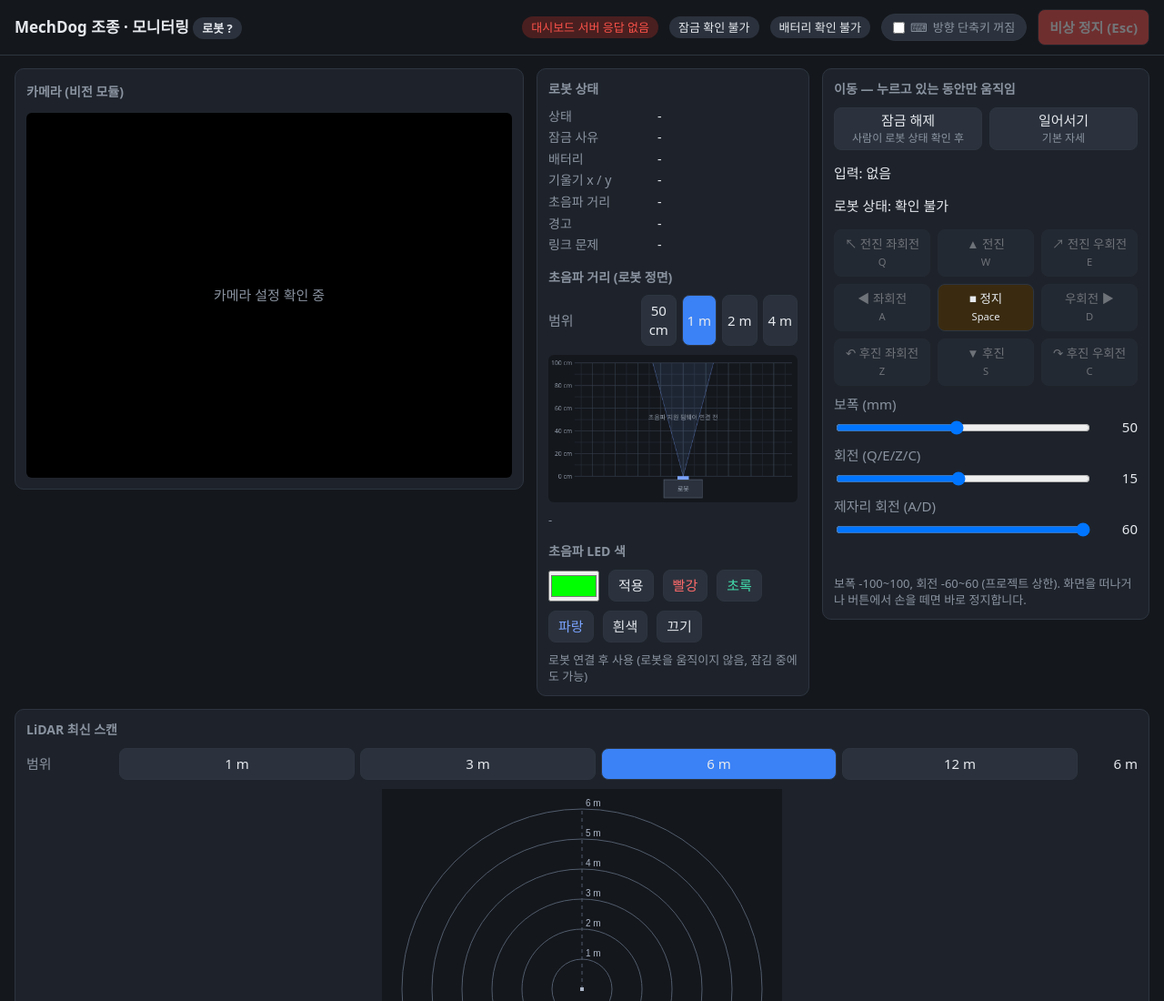
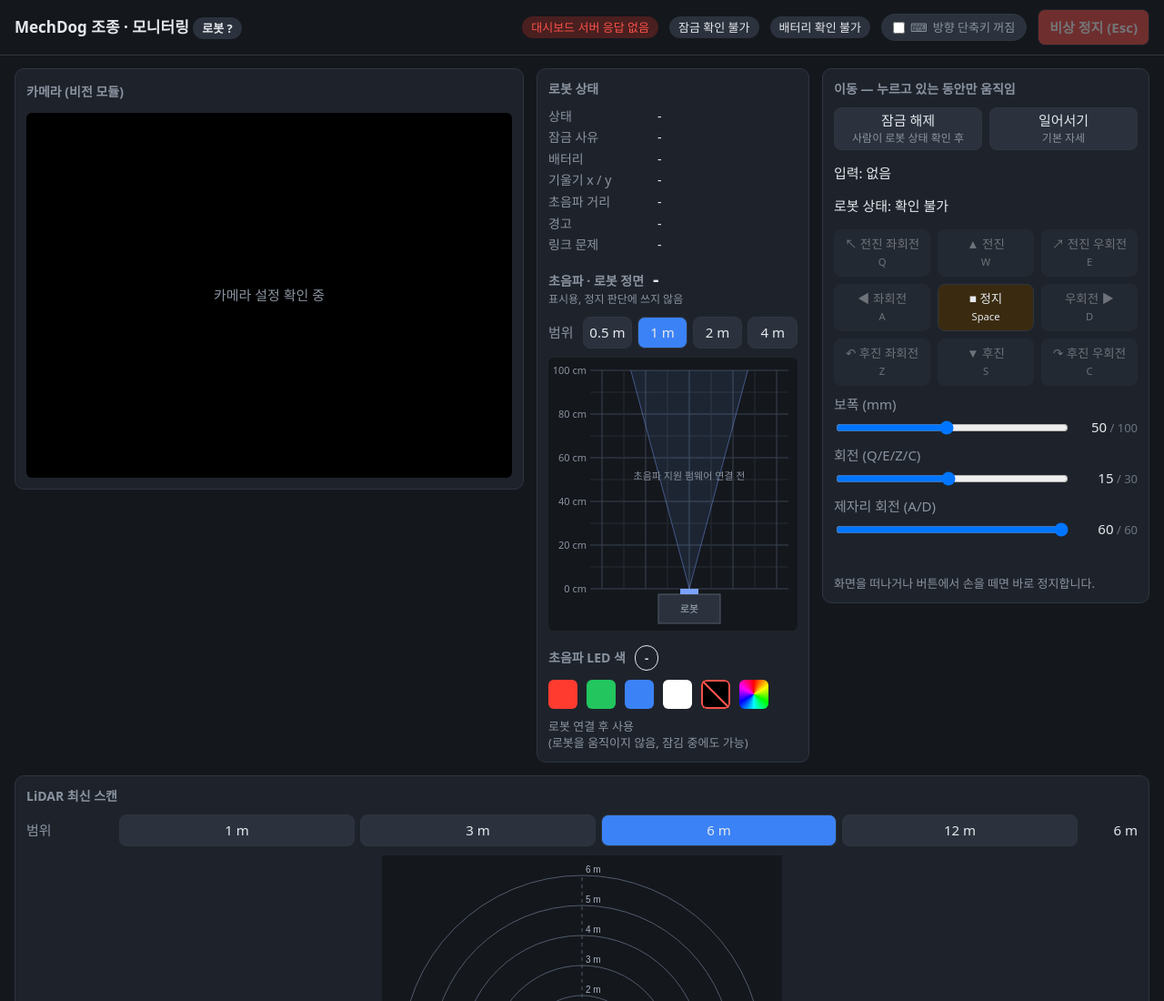
Before and after one commit to Lamed-D/Mechdog_Industry_Safety, a plain HTML site: page dashboard/index.html in a window 1280 px wide. Shown: the top 1100 px of the page at 91% size. Drawn offline with Linux system fonts and the light colour scheme; no server answers.

Commit message:
feat: 초음파·LED·슬라이더 표시 정리
좁은 로봇 상태 칸에서 초음파 격자가 줄어 보이고 눈금 글씨가 작았으며,
LED 현재 색이 안 보였고, 슬라이더 최대값을 알 수 없었다.

- 초음파: 제목 옆에 거리 수치(항상 흰색), 아래에 오래된 값·표시용 안내.
  범위 "50 cm" → "0.5 m", 버튼이 칸 폭을 채움. 격자 높이 300px,
  칸 실제 크기로 다시 그려 눈금 글씨 유지
- LED: 네모 견본 5개(끄기 = 금지 표시) + 색 직접 고르기(창을 닫으면 적용,
  적용 버튼 삭제). 제목 옆 알약에 현재 색, 감지 경고 중엔 견본 흐리게
- 슬라이더: 값 옆에 "/ 최대값", 아래 안내문의 범위 숫자 삭제
- dashboard.md 설명 갱신

Agent: claude2

Co-Authored-By: Claude Opus 5.5 <noreply@anthropic.com>

```diff
--- a/dashboard/index.html
+++ b/dashboard/index.html
@@ -42,6 +42,8 @@
   .start-row small { color:var(--dim); font-size:12px; }
   #motion-controls .row { flex-wrap:wrap; gap:4px 10px; }
   #motion-controls .row label { width:100%; white-space:nowrap; }
+  #motion-controls .row .val { min-width:64px; text-align:right; white-space:nowrap; }  /* 현재 값 + 흐린 '/ 최대값' */
+  #motion-controls .row .val output { width:auto; } #motion-controls .row .max { color:#6b7480; font-size:13px; }
   button { background:var(--btn); color:var(--text); border:1px solid var(--line); border-radius:8px;
            cursor:pointer; font:inherit; user-select:none; touch-action:none; }
   button.held { background:var(--btnon); }
@@ -52,9 +54,28 @@
   #scan-ranges { display:flex; gap:6px; flex:1; } #scan-ranges button { flex:1; padding:6px 0; } #scan-range-v { width:56px; }
   #scan { max-width:100%; height:auto; cursor:zoom-in; }
   #sonar-ranges { display:flex; gap:6px; flex:1; } #sonar-ranges button { flex:1; padding:6px 0; }
-  #sonar { width:100%; max-width:440px; height:auto; display:block; background:var(--bg); border-radius:6px; }
-  #led-controls { flex-wrap:wrap; } #led-controls #led-color { flex:0 0 56px; height:34px; padding:0; }
-  #led-controls button { padding:6px 10px; }
+  #sonar { width:100%; max-width:440px; height:300px; display:block; margin:0 auto; background:var(--bg); border-radius:6px; }  /* 격자 칸 높이 300px */
+  .sub-head { display:flex; flex-wrap:wrap; justify-content:space-between; align-items:flex-start; gap:4px 8px; margin-top:16px; }
+  .sub-head h2 { margin:0 0 10px; white-space:nowrap; }
+  .sub-head.inline { justify-content:flex-start; align-items:center; gap:10px; } .sub-head.inline h2 { margin:0; }  /* 현재 색 알약은 제목 바로 옆 */
+  .sub-head.inline + .row { margin-top:10px; }
+  #robot-status .row > label { width:auto; }  /* 좁은 상태 칸: '범위' 글자 칸을 글자만큼만, 버튼이 나머지 폭 사용 */
+  #sonar-ranges button { white-space:nowrap; }
+  .sub-right { text-align:right; } .big-value { display:block; font-size:20px; font-weight:700; color:var(--text); line-height:1.2; }
+  .sub-note { display:block; font-size:12px; color:var(--dim); } .sub-note[hidden] { display:none; }
+  .sonar-head { align-items:baseline; justify-content:flex-start; gap:10px; } .sonar-head h2 { margin:0; }  /* 거리 수치는 제목 바로 옆 */
+  .sub-notes { margin:2px 0 4px; text-align:left; }  /* 오래된 값·안내는 칸 맨 왼쪽부터 */
+  #led-controls { flex-wrap:wrap; gap:10px; }
+  .swatch { display:inline-block; width:32px; height:32px; min-width:32px; border-radius:6px; padding:0; border:none; background:var(--c); flex:0 0 32px; cursor:pointer; position:relative; overflow:hidden; }
+  .swatch.off { box-shadow:inset 0 0 0 2px #f85149;  /* 끄기: 다른 네모와 같은 크기, 테두리는 가장자리에 */
+    background:linear-gradient(to top right, transparent calc(50% - 1.25px), #f85149 calc(50% - 1.25px), #f85149 calc(50% + 1.25px), transparent calc(50% + 1.25px)), #000; }
+  .swatch.off.sel { box-shadow:inset 0 0 0 2px #f85149, 0 0 0 2px var(--panel), 0 0 0 4px var(--text); }
+  .swatch.custom { background:conic-gradient(#f00,#ff0,#0f0,#0ff,#00f,#f0f,#f00); }  /* 직접 고르기(색 조절) */
+  .swatch.custom input { position:absolute; inset:0; width:100%; height:100%; opacity:0; cursor:pointer; border:0; padding:0; }
+  .swatch.sel { box-shadow:0 0 0 2px var(--panel), 0 0 0 4px var(--text); }
+  .swatch:disabled, .swatch.dim { opacity:.35; cursor:not-allowed; }
+  .led-pill { display:inline-flex; align-items:center; gap:7px; padding:4px 10px; border-radius:999px; font-size:13px; font-weight:700; border:1px solid; white-space:nowrap; }
+  .led-pill i { width:12px; height:12px; border-radius:50%; display:inline-block; box-sizing:border-box; }
   dl { display:grid; grid-template-columns:110px 1fr; gap:4px 10px; margin:0; font-size:14px; }
   dt { color:var(--dim); } dd { margin:0; }
   .hint { color:var(--dim); font-size:13px; margin-top:10px; }
@@ -101,29 +122,28 @@
         <dt>경고</dt><dd id="s-warn">-</dd>
         <dt>링크 문제</dt><dd id="s-fault">-</dd>
       </dl>
-      <h2 style="margin-top:16px">초음파 거리 (로봇 정면)</h2>
+      <div class="sub-head sonar-head"><h2>초음파 · 로봇 정면</h2><span class="big-value" id="sonar-value">-</span></div>
+      <div class="sub-notes"><span class="sub-note" id="sonar-stale" hidden>오래된 값</span><span class="sub-note">표시용, 정지 판단에 쓰지 않음</span></div>
       <div class="row" role="group" aria-label="초음파 표시 범위">
         <label>범위</label>
         <span id="sonar-ranges">
-          <button type="button" data-sonar-range="0.5">50 cm</button>
+          <button type="button" data-sonar-range="0.5">0.5 m</button>
           <button type="button" data-sonar-range="1">1 m</button>
           <button type="button" data-sonar-range="2">2 m</button>
           <button type="button" data-sonar-range="4">4 m</button>
         </span>
       </div>
       <canvas id="sonar" width="440" height="260" aria-label="초음파 거리 격자 표시"></canvas>
-      <div class="hint" id="sonar-status">-</div>
-      <h2 style="margin-top:16px">초음파 LED 색</h2>
+      <div class="sub-head inline"><h2>초음파 LED 색</h2><span class="led-pill" id="led-current">-</span></div>
       <div class="row" id="led-controls">
-        <input id="led-color" type="color" value="#00ff00" aria-label="LED 색 고르기">
-        <button type="button" id="led-apply">적용</button>
-        <button type="button" data-led="#ff0000" style="color:#ff6b6b">빨강</button>
-        <button type="button" data-led="#00ff00" style="color:#42dfae">초록</button>
-        <button type="button" data-led="#0000ff" style="color:#7aa2ff">파랑</button>
-        <button type="button" data-led="#ffffff">흰색</button>
-        <button type="button" data-led="#000000">끄기</button>
+        <button type="button" class="swatch" data-led="#ff0000" style="--c:#ff3b30" title="빨강" aria-label="빨강"></button>
+        <button type="button" class="swatch" data-led="#00ff00" style="--c:#22c55e" title="초록" aria-label="초록"></button>
+        <button type="button" class="swatch" data-led="#0000ff" style="--c:#3b82f6" title="파랑" aria-label="파랑"></button>
+        <button type="button" class="swatch" data-led="#ffffff" style="--c:#ffffff" title="흰색" aria-label="흰색"></button>
+        <button type="button" class="swatch off" data-led="#000000" title="끄기" aria-label="끄기"></button>
+        <label class="swatch custom" title="직접 고르기 (고른 뒤 창을 닫으면 적용)"><input id="led-color" type="color" value="#00ff00" aria-label="LED 색 직접 고르기"></label>
       </div>
-      <div class="hint" id="led-status">로봇 연결 후 사용 (로봇을 움직이지 않음, 잠김 중에도 가능)</div>
+      <div class="hint" id="led-status">로봇 연결 후 사용<br>(로봇을 움직이지 않음, 잠김 중에도 가능)</div>
     </section>
     <section id="motion-controls">
       <h2>이동 — 누르고 있는 동안만 움직임</h2>
@@ -150,11 +170,11 @@
         <button data-dir="back">▼ 후진<br><small>S</small></button>
         <button data-dir="back-right">↷ 후진 우회전<br><small>C</small></button>
       </div>
-      <div class="row"><label>보폭 (mm)</label><input id="step" type="range" min="5" max="100" value="50"><output id="stepv">50</output></div>
-      <div class="row"><label for="angle" title="전진·후진하며 도는 버튼(Q/E/Z/C)에만 적용. 제자리 회전(A/D)은 아래 슬라이더">회전 (Q/E/Z/C)</label><input id="angle" type="range" min="1" max="30" value="15"><output id="anglev">15</output></div>
-      <div class="row"><label for="spin" title="제자리 회전(A/D)에만 적용. 상한 60">제자리 회전 (A/D)</label><input id="spin" type="range" min="1" max="60" value="60"><output id="spinv">60</output></div>
+      <div class="row"><label>보폭 (mm)</label><input id="step" type="range" min="5" max="100" value="50"><span class="val"><output id="stepv">50</output><span class="max"> / 100</span></span></div>
+      <div class="row"><label for="angle" title="전진·후진하며 도는 버튼(Q/E/Z/C)에만 적용. 제자리 회전(A/D)은 아래 슬라이더">회전 (Q/E/Z/C)</label><input id="angle" type="range" min="1" max="30" value="15"><span class="val"><output id="anglev">15</output><span class="max"> / 30</span></span></div>
+      <div class="row"><label for="spin" title="제자리 회전(A/D)에만 적용. 상한 60">제자리 회전 (A/D)</label><input id="spin" type="range" min="1" max="60" value="60"><span class="val"><output id="spinv">60</output><span class="max"> / 60</span></span></div>
       <div id="msg" role="status"></div>
-      <div class="hint">보폭 -100~100, 회전 -60~60 (프로젝트 상한). 화면을 떠나거나 버튼에서 손을 떼면 바로 정지합니다.</div>
+      <div class="hint">화면을 떠나거나 버튼에서 손을 떼면 바로 정지합니다.</div>
     </section>
   </div>
     <section id="lidar-panel">
@@ -443,7 +463,11 @@ function setSonarRange(m) {
 document.querySelectorAll("[data-sonar-range]").forEach(b => b.onclick = () => setSonarRange(+b.dataset.sonarRange));
 function drawSonar(v) {
   lastSonar = v;
-  const c = $("sonar"), ctx = c.getContext("2d"), W = c.width, H = c.height;
+  // 칸 실제 크기(CSS)로 그림: 통째로 줄이면 눈금 글씨까지 작아지므로 화면 픽셀에 맞춰 다시 잡음
+  const c = $("sonar"), ctx = c.getContext("2d"), dpr = window.devicePixelRatio || 1;
+  const W = c.clientWidth || 440, H = c.clientHeight || 300;
+  if (c.width !== Math.round(W * dpr) || c.height !== Math.round(H * dpr)) { c.width = Math.round(W * dpr); c.height = Math.round(H * dpr); }
+  ctx.setTransform(dpr, 0, 0, dpr, 0, 0);
   const left = 46, right = W - 10, top = 14, base = H - 46;           // base = 센서 위치(거리 0)
   const scale = (base - top) / sonarRange, cx = (left + right) / 2;    // px / m
   const step = sonarRange <= 0.5 ? 0.05 : sonarRange <= 1 ? 0.1 : sonarRange <= 2 ? 0.25 : 0.5;
@@ -496,19 +520,44 @@ function drawSonar(v) {
   ctx.fillStyle = "#aab5c6"; ctx.textAlign = "center"; ctx.fillText("로봇", cx, base + 26);
   if (text) { ctx.fillStyle = "#8a93a0"; ctx.textAlign = "center"; ctx.fillText(text, cx, top + (base - top) / 2); }
   ctx.textAlign = "left";
-  $("sonar-status").textContent = !v.has ? "-" : d == null ? "측정 없음 (NA)"
-    : `정면 ${(v.mm / 10).toFixed(1)} cm` + (v.fresh ? "" : " (오래된 값)") + " · 표시용, 정지 판단에 쓰지 않음";
+  const sv = $("sonar-value");  // 숫자는 항상 흰색(색 규칙은 격자에만)
+  sv.textContent = !v.has ? "-" : d == null ? "측정 없음" : `${(v.mm / 10).toFixed(1)} cm`;
+  $("sonar-stale").hidden = !(v.has && d != null && !v.fresh);  // 오래된 값은 수치 아래 줄
 }
 setSonarRange(sonarRange);
+addEventListener("resize", () => { if (lastSonar) drawSonar(lastSonar); });  // 칸 폭이 바뀌면 다시 그림
 
 function sendLed(hex) {
   const n = parseInt(hex.slice(1), 16), rgb = { r: n >> 16 & 255, g: n >> 8 & 255, b: n & 255 };
-  $("led-color").value = hex;
   post("/api/led", rgb).then(() => $("led-status").textContent = `보냄: ${hex} (R${rgb.r} G${rgb.g} B${rgb.b})`)
     .catch(e => $("led-status").textContent = "LED 거절: " + e.message);
 }
-$("led-apply").onclick = () => sendLed($("led-color").value);
 document.querySelectorAll("[data-led]").forEach(b => b.onclick = () => sendLed(b.dataset.led));
+$("led-color").onchange = () => sendLed($("led-color").value);  // 색 고르기 창을 닫을 때 한 번만 보냄
+const LED_NAMES = { "#ff0000": "빨강", "#00ff00": "초록", "#0000ff": "파랑", "#ffffff": "흰색", "#000000": "꺼짐" };
+// 제목 줄 오른쪽 알약: 마지막으로 보낸 색(s.led). 감지 경고 중이면 빨강 고정이라 견본을 흐리게
+function showLed(s, ok) {
+  const pillEl = $("led-current"), warn = !!(s.monitor && (s.monitor.person_stop || s.monitor.obstacle_stop));
+  const rgb = Array.isArray(s.led) ? s.led : null;
+  const hex = rgb ? "#" + rgb.map(v => v.toString(16).padStart(2, "0")).join("") : null;
+  document.querySelectorAll("#led-controls .swatch").forEach(b => {
+    if (b.tagName === "BUTTON") b.disabled = !ok || warn; else b.querySelector("input").disabled = !ok || warn;
+    b.classList.toggle("dim", warn);
+    b.classList.toggle("sel", !!hex && (b.dataset.led ? b.dataset.led === hex : !(hex in LED_NAMES)));
+  });
+  let text, c;
+  if (warn) { text = "경고 · 빨강 고정"; c = "#f85149"; }
+  else if (!hex) { text = ok ? "아직 안 보냄" : "확인 불가"; c = null; }
+  else if (hex === "#000000") { text = "현재 꺼짐"; c = null; }
+  else { text = "현재 " + (LED_NAMES[hex] || hex); c = hex; }
+  const col = c || "#8a93a0";
+  pillEl.innerHTML = "";
+  const dot = document.createElement("i");
+  dot.style.background = c || "#000"; if (!c) dot.style.border = "1.5px solid #8a93a0";
+  pillEl.append(dot, text);
+  pillEl.style.borderColor = col; pillEl.style.color = c ? "#fff" : "#aab3bf";
+  pillEl.style.background = c ? `color-mix(in srgb, ${col} 22%, #1e232b)` : "#2b323d";
+}
 
 async function poll() {
   try {
@@ -577,8 +626,8 @@ async function poll() {
       drawSonar({ mm: t?.sonar_mm, has: !!t?.has_sonar, fresh: false });
     }
     const ledOk = !!(t && t.has_sonar && s.fresh);
-    document.querySelectorAll("#led-controls button").forEach(b => b.disabled = !ledOk);
-    if (!ledOk) $("led-status").textContent = "로봇 연결 후 사용 (로봇을 움직이지 않음, 잠김 중에도 가능)";
+    showLed(s, ledOk);
+    if (!ledOk) $("led-status").innerHTML = "로봇 연결 후 사용<br>(로봇을 움직이지 않음, 잠김 중에도 가능)";
     $("s-fault").textContent = s.error || s.fault || "없음";
     canMove = !!(t && !t.latched && s.fresh && !s.emergency);
     document.querySelectorAll("[data-dir]").forEach(b => b.disabled = !canMove);
```
Also changed, not shown: 1 other file.
